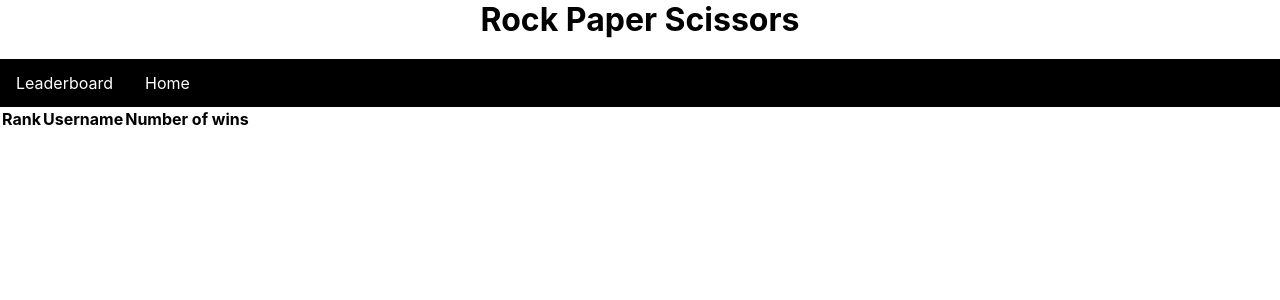
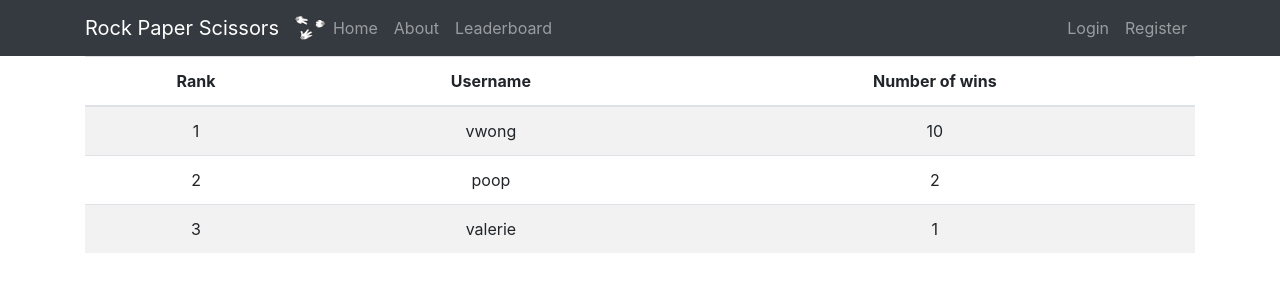
Before and after one commit to vwong175/cse312_group, a Flask app: page /leaderboard/ in a window 1280 px wide. Shown: the top 300 px of the page. Run offline with Flask 2, Linux system fonts and the light colour scheme; data that the repository does not hold is empty; some libraries are stand-ins or nearby versions.

Commit message:
Leaderboard site extends layout and added sample data for prototype

```diff
--- a/server.py
+++ b/server.py
@@ -9,7 +9,7 @@ app.secret_key = b'cse312 group project secret key'
 client = MongoClient('localhost', 27017) #Connect to the hostname 'mongo' as defined in the docker compose file
 db = client["userInfo"]
 users = db["users"]
-# rank in {"username",rank#} format
+# rank in {"username", rank#} format
 rank = db["rank"]
 
 
@@ -51,7 +51,12 @@ def profile_page(userid):
 @app.route('/leaderboard/')
 def leaderboard_page():
     board = list(rank.find())
-    return render_template('leaderboard.html')
+    sample_board = [
+        {"rank": "1", "username": "vwong", "wins": 10},
+        {"rank": "2", "username": "poop", "wins": 2},
+        {"rank": "3", "username": "valerie", "wins": 1}
+    ]
+    return render_template('leaderboard.html', boards=sample_board)
 
 if __name__ == "__main__":
     app.run(host="0.0.0.0", port=8081, debug=True)
--- a/templates/layout.html
+++ b/templates/layout.html
@@ -29,8 +29,8 @@
           <div class="collapse navbar-collapse" id="navbarToggle">
             <div class="navbar-nav mr-auto">
               <a class="nav-item nav-link" href="/home">Home</a>
+              <a class="nav-item nav-link" href="/about">About</a>
               <a class="nav-itme nav-link" href="/leaderboard">Leaderboard</a>
-              <a class="nav-item nav-link" href="/about">About</a>
             </div>
             <!-- Navbar Right Side -->
             <div class="navbar-nav">
--- a/templates/leaderboard.html
+++ b/templates/leaderboard.html
@@ -1,23 +1,5 @@
-<!DOCTYPE html>
-<html>
-  <head>
-    <meta charset="utf-8">
-    <meta name="viewport" content="width=device-width">
-    <title>Rock, Paper, Scissors</title>
-    <link rel="stylesheet" href="{{ url_for('static', filename= 'css/style.css') }}">
-  </head>
-
-
-  <body>
-    <div class="Header">
-      <h1> Rock Paper Scissors </h1>
-      <br>
-    </div>
-    <ul>
-      <li><a href="{{url_for('leaderboard_page')}}">Leaderboard</a></li>
-      <li><a href="{{url_for('home_page')}}">Home</a></li>
-    </ul>
-
+{% extends "layout.html" %}
+{% block content %}
   <table id="data" class="table table-striped">
     <thead>
       <tr>
@@ -26,18 +8,16 @@
         <th>Number of wins</th>
       </tr>
     </thead>
+
     <tbody>
       {% for person in boards %}
         <tr>
-              <td>{{person.rank }}</td>
-              <td>{{person.username }}</td>
-              <td>{{person.wins}}</td>
+          <td>{{ person.rank }}</td>
+          <td>{{ person.username }}</td>
+          <td>{{ person.wins }}</td>
         </tr>
       {% endfor %}
     </tbody>
+
   </table>
-
-    <!--<script src="{{ url_for('static', filename='functions.js') }}"></script>-->
-  </body>
-
-</html>
+{% endblock content %}
```
Also changed, not shown: templates/about.html (+9 -0 lines). Lines whose indentation alone changed are shown as unchanged.
